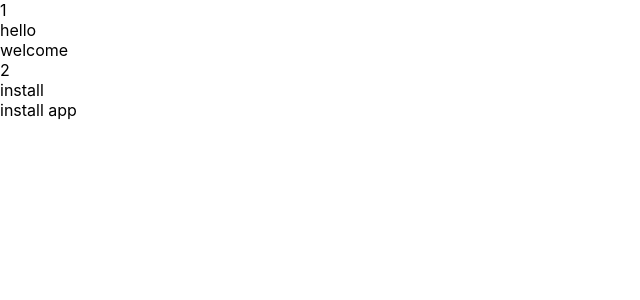
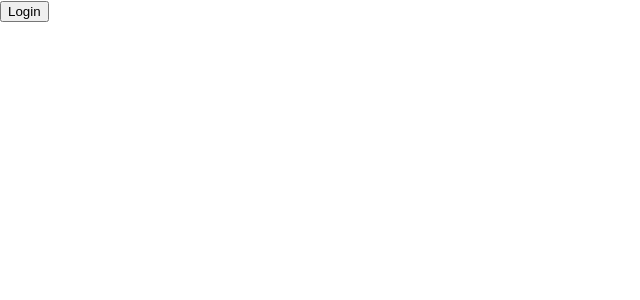
Before and after one commit to Harun-Sulaiman/Talentlabs-Associate-Front-End-Dev, a React (Create React App) app: page / in a window 1280 px wide. Shown: the top 300 px of the page, without its empty margins (0-640 px from the left). Built offline with nearby package versions, Linux system fonts and the light colour scheme.

Commit message:
Assignment 4

```diff
--- a/src/App.js
+++ b/src/App.js
@@ -1,29 +1,14 @@
 
+// import { useState } from 'react';
 import './App.css';
-// import Clock from './components/Clock';
-// import { useState } from 'react';
-import Blog from './components/Blog';
+import LoginControl from './components/LoginControl';
 
 function App() {
-// const [flag, setFlag] = useState(true);
-
-const posts = [
-  {
-    id: 1,
-    title: "hello",
-    content: "welcome",
-  },
-  {
-    id: 2,
-    title: "install",
-    content: "install app",
-  },
-];
-
+  // const [flag, setFlag] = useState(true);
 
   return (
     <>
-      <Blog posts={posts}/>
+      <LoginControl />
     </>
   );
 }
--- a/src/components/Blog.js
+++ /dev/null
@@ -1,21 +0,0 @@
-function Blog(props) {
-    const content = props.posts.map ((post) => {
-        return <Post key={post.id} post={post} />;
-    });
-
-    return <div>{content}</div>;
-
-}
-
-function Post(props) {
-    const {id, title, content} = props.post;
-    return (
-        <div>
-            <div>{id}</div>
-            <div>{title}</div>
-            <div>{content}</div>
-        </div>
-    );
-}
-
-export default Blog;
--- /dev/null
+++ b/src/components/LoginControl.js
@@ -0,0 +1,29 @@
+import { useState } from "react";
+function LoginControl() {
+    const [isLoggedIn, setIsLoggedIn] = useState(false);
+    const handleLoginClick = () => {
+        setIsLoggedIn(true);
+    };
+    const handleLogoutClick = () => {
+        setIsLoggedIn(false);
+    };
+
+    let button;
+    if (isLoggedIn) {
+        button = <LogoutButton onClick={handleLogoutClick} />
+    } else {
+        button = <LoginButton onClick={handleLoginClick} />
+    }
+
+    return <div>{button}</div>;
+}
+
+function LoginButton(props) {
+    return <button onClick={props.onClick}>Login</button>
+}
+
+function LogoutButton(props) {
+    return <button onClick={props.onClick}>Logout</button>
+}
+
+export default LoginControl;
```
Also changed, not shown: src/components/Clock.js (+2 -10 lines).
